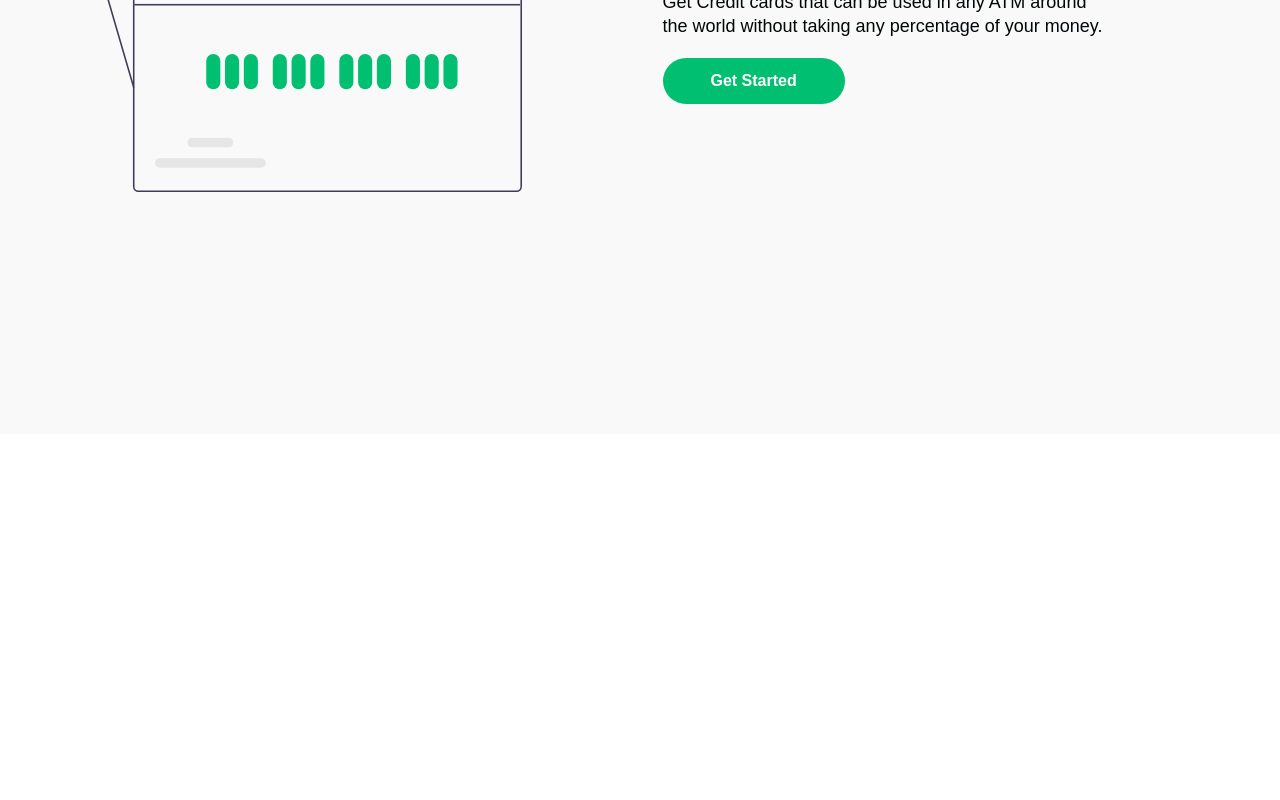
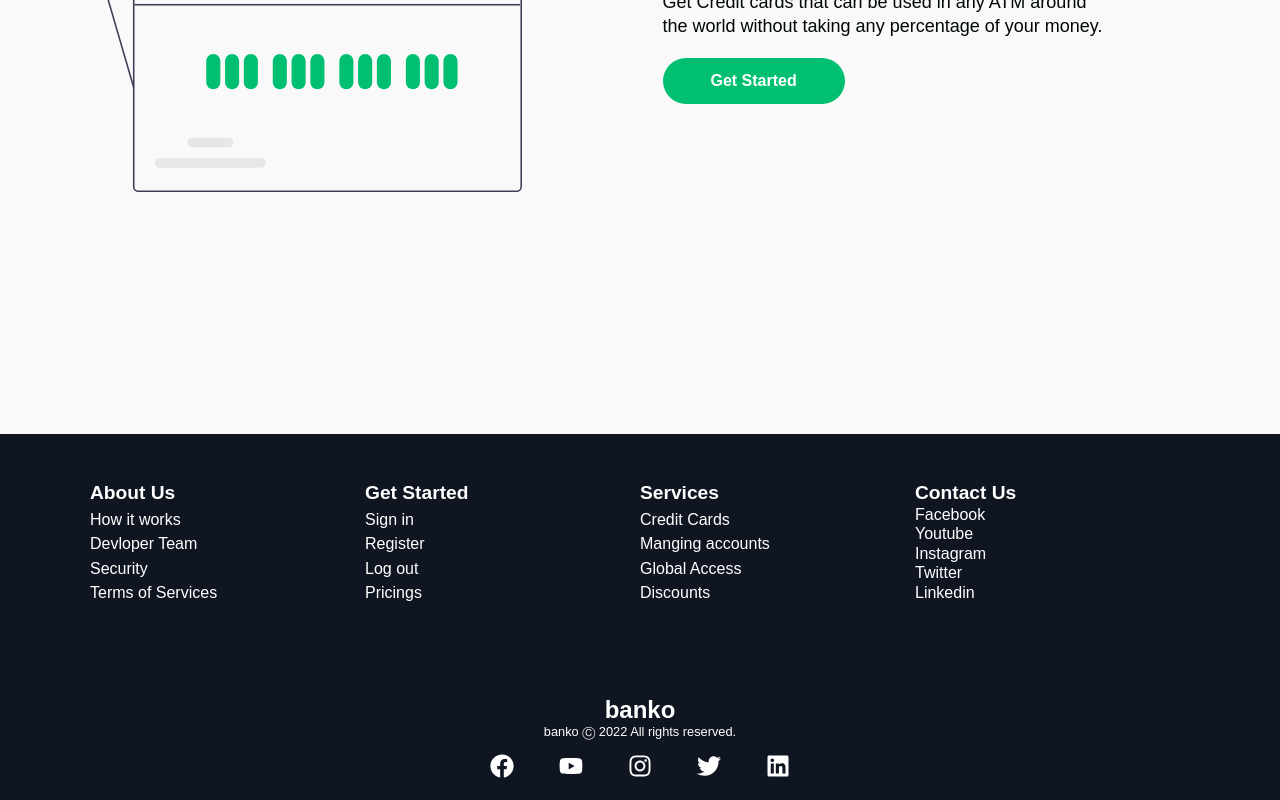
Before and after one commit to y-emam/virtual-bank-company, a React (Create React App) app: page / in a window 1280 px wide. Shown: the part 3826-4626 px from the top of the page. Before the commit the page ends 4260 px from the top, so only its background shows below. Built offline with nearby package versions, Linux system fonts and the light colour scheme.

Commit message:
finished the home page

```diff
--- a/src/App.js
+++ b/src/App.js
@@ -1,13 +1,17 @@
 import React from "react";
 import "./App.css";
+import { BrowserRouter as Router, Routes, Route } from "react-router-dom";
+import Home from "./pages/Home";
+import SignInPage from "./pages/SignIn";
 import NavBar from "./components/navbar";
-import { BrowserRouter as Router } from "react-router-dom";
-import Home from "./pages/Home";
 
 function App() {
   return (
     <Router>
-      <Home />
+      <Routes>
+        <Route path="/" element={<Home />} />
+        <Route path="/signin" element={<SignInPage />} />
+      </Routes>
     </Router>
   );
 }
--- /dev/null
+++ b/src/components/Footer/FooterElements.js
@@ -0,0 +1,88 @@
+import styled from "styled-components";
+import { Link } from "react-router-dom";
+
+export const FooterContainer = styled.div`
+  background: #101522;
+`;
+
+export const FooterWrap = styled.div`
+  padding: 48px 24px;
+  display: grid;
+  flex-direction: column;
+  align-items: center;
+  justify-content: center;
+  max-width: 1100px;
+  margin: 0 auto;
+  grid-template-columns: 1fr 1fr 1fr 1fr;
+
+  @media screen and (max-width: 768px) {
+    grid-template-columns: 1fr 1fr;
+  }
+`;
+
+export const FooterGroup = styled.div`
+  height: 120px;
+  display: flex;
+  flex-direction: column;
+  align-items: flex-start;
+  justify-content: space-between;
+  margin-bottom: 30px;
+`;
+
+export const FooterLinkTitle = styled.h1`
+  color: #fff;
+  font-size: 1.2rem;
+  font-weight: bold;
+`;
+
+export const FooterLink = styled(Link)`
+  cursor: pointer;
+  color: #fff;
+  font-sie: 0.8rem;
+  text-decoration: none;
+  transition: all 0.2s ease-out;
+
+  &:hover {
+    color: #01bf71;
+  }
+`;
+
+export const FooterSocialWrap = styled.div`
+  height: 120px;
+  display: flex;
+  width: 100%;
+  flex-direction: column;
+  align-items: center;
+  justify-content: center;
+`;
+
+export const FooterLogo = styled.h2`
+  font-size: 1.5rem;
+  font-weight: bold;
+  color: white;
+`;
+
+export const FooterWebsiteRights = styled.p`
+  color: white;
+  font-size: 0.8rem;
+`;
+
+export const FooterSocialLogoWrap = styled.div`
+  width: 50%;
+  max-width: 300px;
+  display: flex;
+  align-items: center;
+  justify-content: space-between;
+`;
+
+export const FooterSocialLogo = styled(Link)`
+  margin-top: 14px;
+  text-decoration: none;
+  color: #fff;
+  font-size: 24px;
+  transition: all 0.2s ease-out;
+
+  &:hover {
+    color: #01bf71;
+  }
+`;
--- /dev/null
+++ b/src/components/Footer/index.js
@@ -0,0 +1,85 @@
+import React from "react";
+import {
+  FaFacebook,
+  FaInstagram,
+  FaTwitter,
+  FaYoutube,
+  FaLinkedin,
+} from "react-icons/fa";
+import {
+  FooterContainer,
+  FooterGroup,
+  FooterLink,
+  FooterLinkTitle,
+  FooterLogo,
+  FooterSocialLogo,
+  FooterSocialLogoWrap,
+  FooterSocialWrap,
+  FooterWebsiteRights,
+  FooterWrap,
+} from "./FooterElements";
+
+const Footer = () => {
+  return (
+    <FooterContainer>
+      <FooterWrap>
+        <FooterGroup>
+          <FooterLinkTitle>About Us</FooterLinkTitle>
+          <FooterLink to="/signin">How it works</FooterLink>
+          <FooterLink to="/signin">Devloper Team</FooterLink>
+          <FooterLink to="/signin">Security</FooterLink>
+          <FooterLink to="/signin">Terms of Services</FooterLink>
+        </FooterGroup>
+        <FooterGroup>
+          <FooterLinkTitle>Get Started</FooterLinkTitle>
+          <FooterLink to="/signin">Sign in</FooterLink>
+          <FooterLink to="/signin">Register</FooterLink>
+          <FooterLink to="/signin">Log out</FooterLink>
+          <FooterLink to="/signin">Pricings</FooterLink>
+        </FooterGroup>
+        <FooterGroup>
+          <FooterLinkTitle>Services</FooterLinkTitle>
+          <FooterLink to="/signin">Credit Cards</FooterLink>
+          <FooterLink to="/signin">Manging accounts</FooterLink>
+          <FooterLink to="/signin">Global Access</FooterLink>
+          <FooterLink to="/signin">Discounts</FooterLink>
+        </FooterGroup>
+        <FooterGroup>
+          <FooterLinkTitle>Contact Us</FooterLinkTitle>
+          <FooterLink to="/signin">Facebook</FooterLink>
+          <FooterLink to="/signin">Youtube</FooterLink>
+          <FooterLink to="/signin">Instagram</FooterLink>
+          <FooterLink to="/signin">Twitter</FooterLink>
+          <FooterLink to="/signin">Linkedin</FooterLink>
+        </FooterGroup>
+      </FooterWrap>
+
+      <FooterSocialWrap>
+        <FooterLogo>banko</FooterLogo>
+        <FooterWebsiteRights>
+          banko Ⓒ {new Date().getFullYear()} All rights reserved.
+        </FooterWebsiteRights>
+
+        <FooterSocialLogoWrap>
+          <FooterSocialLogo to="/" target="_blank" arial-label="Facebook">
+            <FaFacebook />
+          </FooterSocialLogo>
+          <FooterSocialLogo to="/" target="_blank" arial-label="Youtube">
+            <FaYoutube />
+          </FooterSocialLogo>
+          <FooterSocialLogo to="/" target="_blank" arial-label="Instagram">
+            <FaInstagram />
+          </FooterSocialLogo>
+          <FooterSocialLogo to="/" target="_blank" arial-label="Twitter">
+            <FaTwitter />
+          </FooterSocialLogo>
+          <FooterSocialLogo to="/" target="_blank" arial-label="Linkedin">
+            <FaLinkedin />
+          </FooterSocialLogo>
+        </FooterSocialLogoWrap>
+      </FooterSocialWrap>
+    </FooterContainer>
+  );
+};
+
+export default Footer;
--- a/src/pages/Home.js
+++ b/src/pages/Home.js
@@ -9,6 +9,7 @@ import {
   SectionData3,
 } from "../components/section/Data";
 import Services from "../components/services";
+import Footer from "../components/Footer";
 
 const Home = () => {
   const [isOpen, setIsOpen] = useState(false);
@@ -26,6 +27,7 @@ const Home = () => {
       <Section {...SectionData2} />
       <Services />
       <Section {...SectionData3} />
+      <Footer />
     </>
   );
 };
--- /dev/null
+++ b/src/pages/SignIn.js
@@ -0,0 +1,7 @@
+import React from "react";
+
+const SignInPage = () => {
+  return <div>SignInPage</div>;
+};
+
+export default SignInPage;
```
